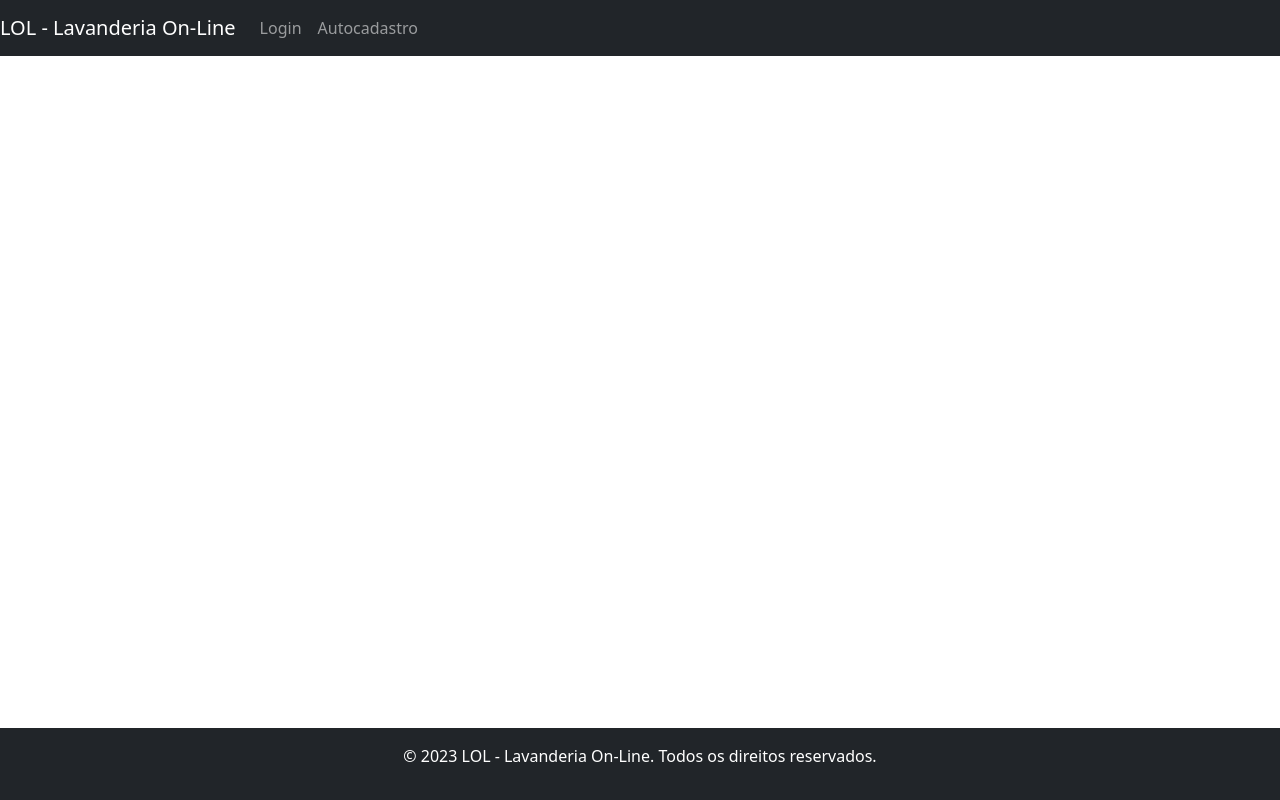
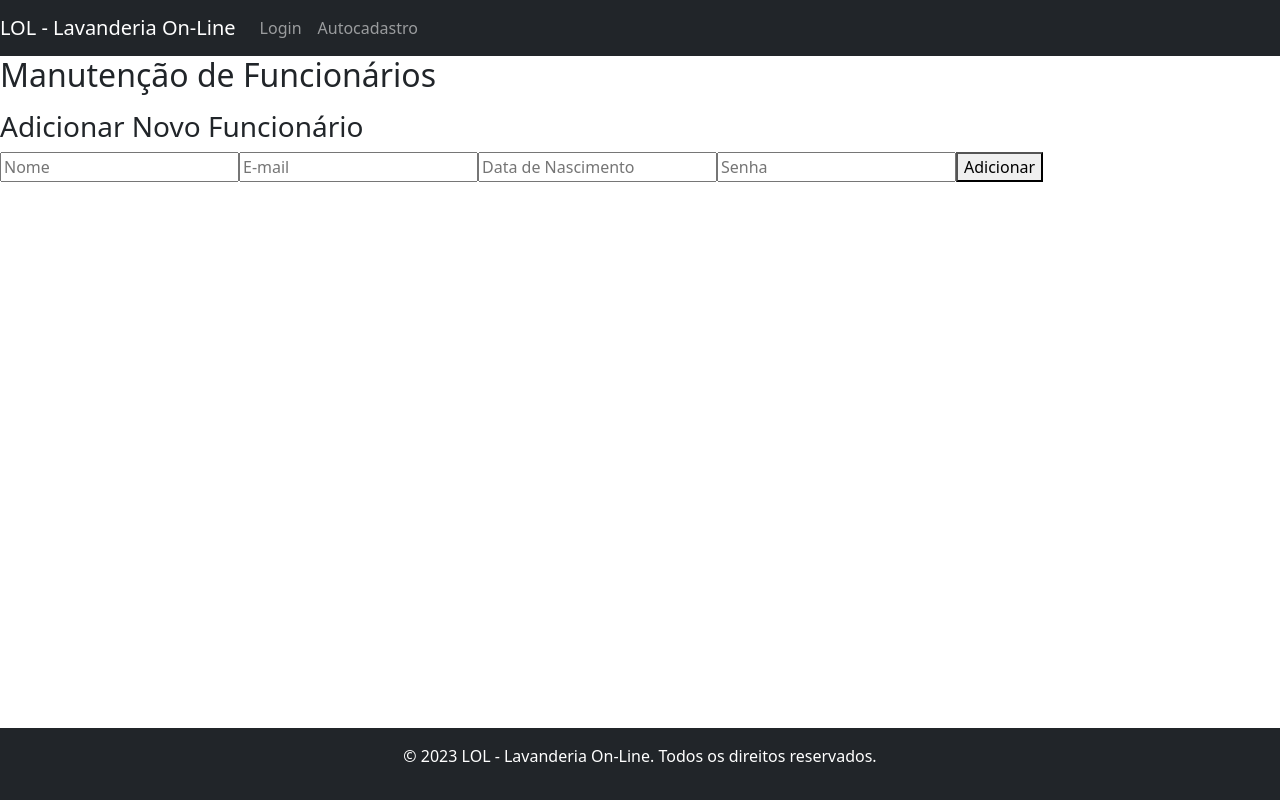
Before and after one commit to IamThiago-IT/front-lol, an Angular app: page /Funcionarios in a window 1280 px wide. Before the commit this address led to /. Built offline with nearby package versions, Linux system fonts and the light colour scheme.

Commit message:
Add M Funcionarios

```diff
--- a/src/app/app-routing.module.ts
+++ b/src/app/app-routing.module.ts
@@ -10,6 +10,7 @@ import { ConfirmarPagamentoComponent } from './confirmar-pagamento/confirmar-pag
 import { FuncionarioComponent } from './funcionario/funcionario.component';
 import { ConfirmarRecolhimentoComponent } from './confirmar-recolhimento/confirmar-recolhimento.component';
 import { PecasRoupasComponent } from './pecas-roupas/pecas-roupas.component';
+import { FuncionariosComponent } from './funcionarios/funcionarios.component';
 
 const routes: Routes = [
   { path: 'login', component: LoginComponent },
@@ -19,6 +20,7 @@ const routes: Routes = [
   { path: 'lista-pedidos', component: ListaPedidosComponent },
   { path: 'consulta-pedido', component: ConsultaPedidoComponent },
   { path: 'pecas-roupas', component: PecasRoupasComponent },
+  { path: 'Funcionarios', component: FuncionariosComponent },
   {
     path: 'confirmar-pagamento/:numero',
     component: ConfirmarPagamentoComponent,
--- a/src/app/app.module.ts
+++ b/src/app/app.module.ts
@@ -17,6 +17,7 @@ import { FuncionarioComponent } from './funcionario/funcionario.component';
 import { ConfirmarRecolhimentoComponent } from './confirmar-recolhimento/confirmar-recolhimento.component';
 import { FooterComponent } from './footer/footer.component';
 import { PecasRoupasComponent } from './pecas-roupas/pecas-roupas.component';
+import { FuncionariosComponent } from './funcionarios/funcionarios.component';
 
 @NgModule({
   declarations: [
@@ -33,6 +34,7 @@ import { PecasRoupasComponent } from './pecas-roupas/pecas-roupas.component';
     ConfirmarRecolhimentoComponent,
     FooterComponent,
     PecasRoupasComponent,
+    FuncionariosComponent,
   ],
   imports: [
     BrowserModule,
--- /dev/null
+++ b/src/app/funcionarios/funcionarios.component.html
@@ -0,0 +1,21 @@
+<div>
+  <h2>Manutenção de Funcionários</h2>
+  <ul>
+    <li *ngFor="let funcionario of funcionarios; let i = index">
+      {{ funcionario.nome }} - E-mail: {{ funcionario.email }} - Data de
+      Nascimento: {{ funcionario.dataNascimento }}
+      <button (click)="removerFuncionario(i)">Remover</button>
+    </li>
+  </ul>
+  <div>
+    <h3>Adicionar Novo Funcionário</h3>
+    <input [(ngModel)]="novoFuncionario.nome" placeholder="Nome" />
+    <input [(ngModel)]="novoFuncionario.email" placeholder="E-mail" />
+    <input
+      [(ngModel)]="novoFuncionario.dataNascimento"
+      placeholder="Data de Nascimento"
+    />
+    <input [(ngModel)]="novoFuncionario.senha" placeholder="Senha" />
+    <button (click)="adicionarFuncionario()">Adicionar</button>
+  </div>
+</div>
--- /dev/null
+++ b/src/app/funcionarios/funcionarios.component.ts
@@ -0,0 +1,51 @@
+import { Component, OnInit } from '@angular/core';
+
+interface Funcionario {
+  id: number;
+  email: string;
+  nome: string;
+  dataNascimento: string;
+  senha: string;
+}
+
+@Component({
+  selector: 'app-funcionarios',
+  templateUrl: './funcionarios.component.html',
+  styleUrls: ['./funcionarios.component.css'],
+})
+export class FuncionariosComponent implements OnInit {
+  funcionarios: Funcionario[] = [];
+  novoFuncionario: Funcionario = {
+    id: 0,
+    email: '',
+    nome: '',
+    dataNascimento: '',
+    senha: '',
+  };
+
+  constructor() {}
+
+  ngOnInit(): void {
+    // Carregue os funcionários existentes, se necessário
+  }
+
+  adicionarFuncionario(): void {
+    // Adicione o novo funcionário à lista de funcionários
+    this.funcionarios.push(this.novoFuncionario);
+    // Limpe os campos do formulário
+    this.novoFuncionario = {
+      id: 0,
+      email: '',
+      nome: '',
+      dataNascimento: '',
+      senha: '',
+    };
+  }
+
+  removerFuncionario(index: number): void {
+    // Remova o funcionário da lista pelo índice
+    this.funcionarios.splice(index, 1);
+  }
+
+  // Implementar outras funcionalidades de atualização e listagem
+}
```
Also changed, not shown: src/app/funcionarios/funcionarios.component.css (added), 1 other file (tests, documents, lock files or other folders).
